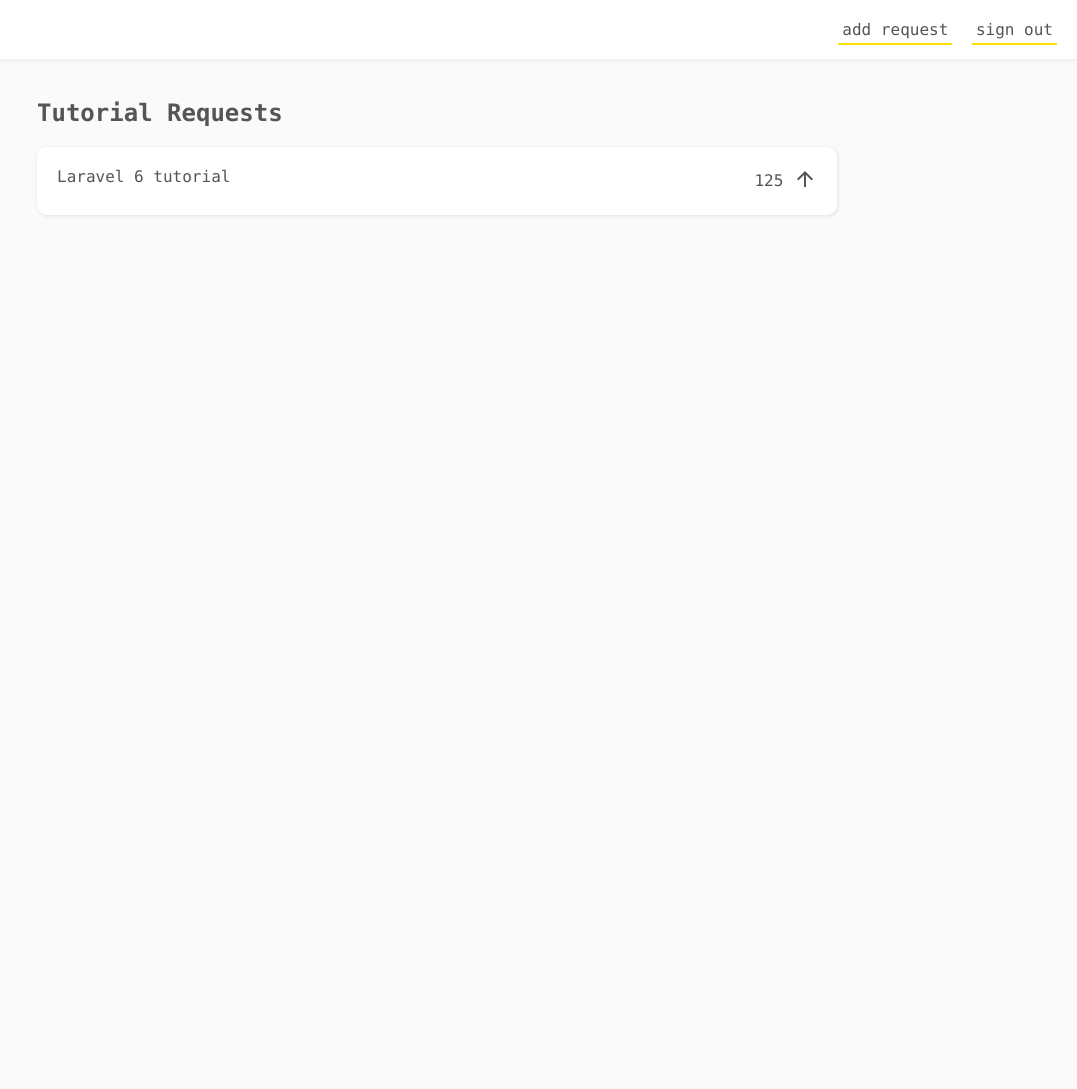
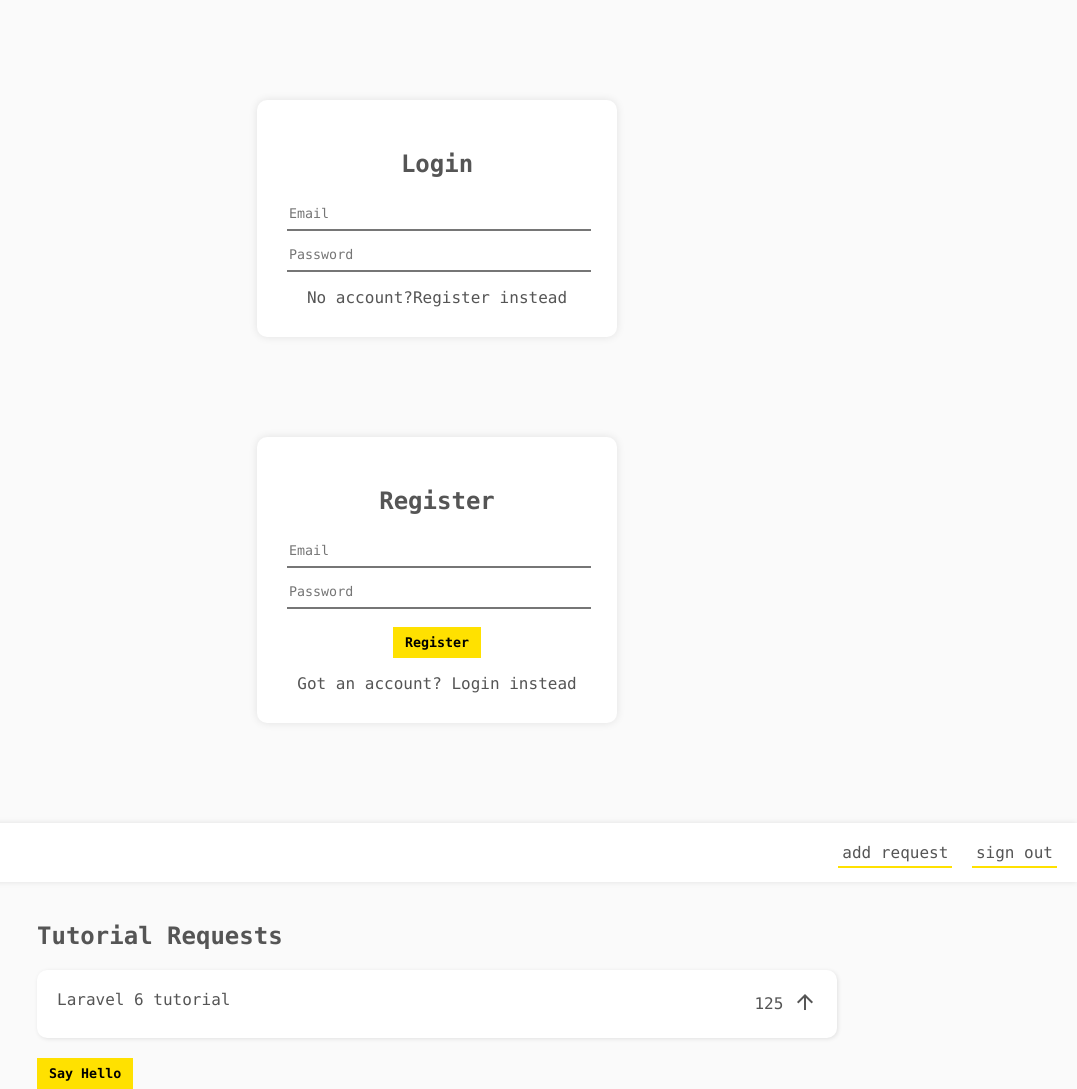
Before and after one commit to SaulsCoding/Firebase-Functions, a plain HTML site: page public/index.html in a window 1280 px wide. Shown: the whole page, without its empty margins (203-1280 px from the left). Before the commit the page ends 800 px from the top, so only its background shows below. Drawn offline with Linux system fonts and the light colour scheme; some packages are replaced by stand-ins of ours.

Commit message:
Update index.html

```diff
--- a/public/index.html
+++ b/public/index.html
@@ -7,6 +7,29 @@
     <link href="https://fonts.googleapis.com/icon?family=Material+Icons" rel="stylesheet">
     <link rel="stylesheet" href="css/styles.css">
     <body>
+
+      <!-- auth modals -->
+      <div class="auth open">
+        <div class="modal active">
+          <h2>Login</h2>
+          <form class="login">
+            <input type="text" name="email" placeholder="Email">
+            <input type="password" name="password" placeholder="Password">
+            <p class="error"></p>
+          </form>
+          <div>No account?<a class="switch">Register instead</a></div>
+        </div>
+        <div class="modal">
+          <h2>Register</h2>
+          <form class="register">
+            <input type="text" name="email" placeholder="Email">
+            <input type="password" name="password" placeholder="Password">
+            <button>Register</button>
+            <p class="error"></p>
+          </form>
+          <div>Got an account? <a class="switch">Login instead</a></div>
+        </div>
+      </div>
 
       <!-- new request modal -->
     <div class="new-request">
@@ -38,6 +61,7 @@
             </div>
           </li>
         </ul>
+        <button class="call">Say Hello</button>
       </section>
 
       <!-- The core Firebase JS SDK is always required and must be listed first -->
```
